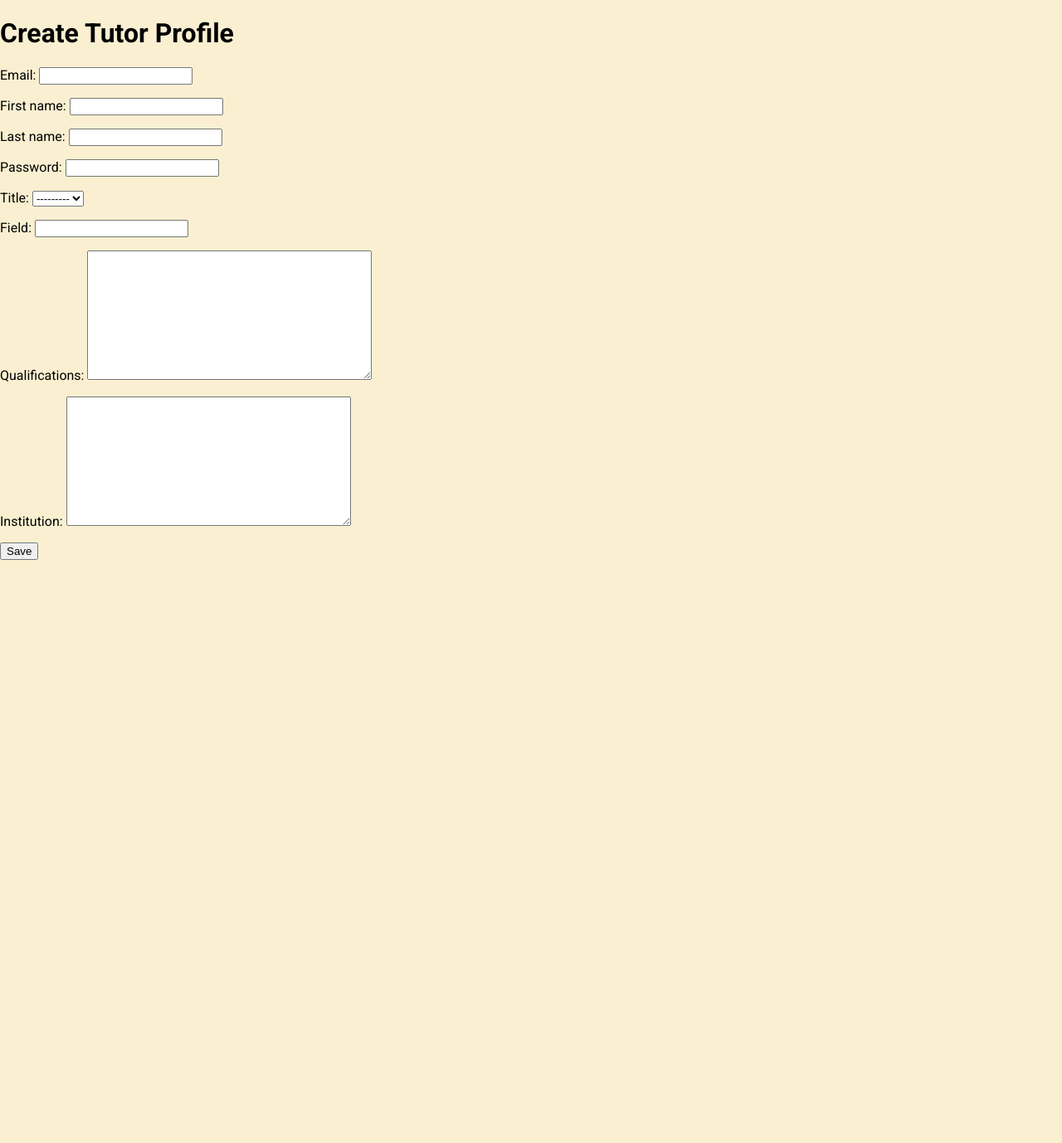
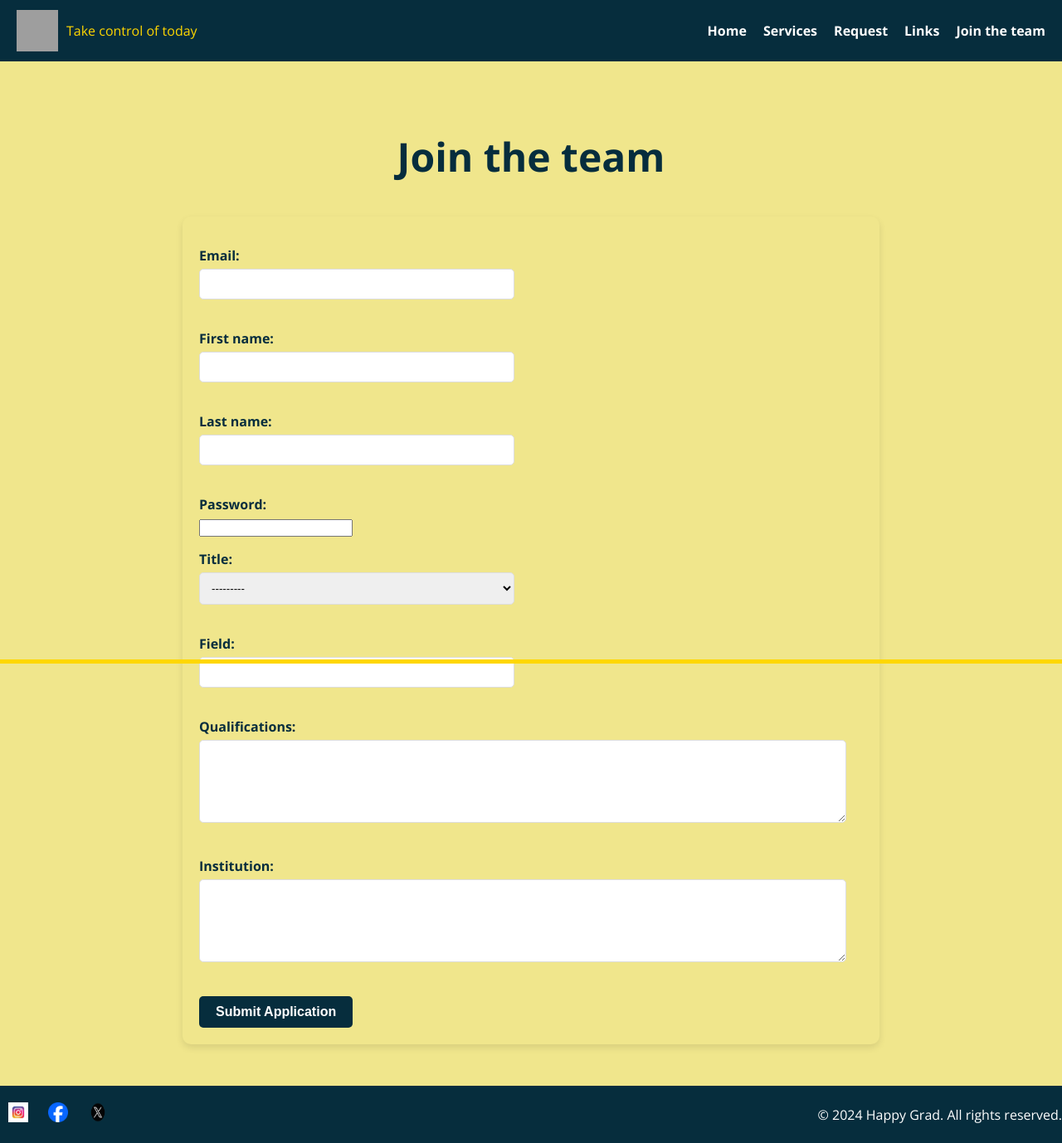
Before and after one commit to Theos-the-dawg/happy_grad_fin, a Django app: page /signup_tutor/ in a window 1280 px wide. Shown: the whole page at 83% size. Before the commit the page ends 675 px from the top, so only its background shows below. Run offline with Django 4.2, Linux system fonts and the light colour scheme; grey boxes are pictures that could not be loaded.

Commit message:
fixed home-page and loginchange

```diff
--- a/service_matcher/templates/create_tutor.html
+++ b/service_matcher/templates/create_tutor.html
@@ -1,19 +1,48 @@
 <!DOCTYPE html>
-<html>
+<html lang="en">
 <head>
     {% load static %}
-    <title>Create Tutor Profile</title>
+    <meta charset="UTF-8">
+    <meta name="viewport" content="width=device-width, initial-scale=1.0">
+    <title>Happy Grad - Join the Team</title>
     <link rel="stylesheet" type="text/css" href="{% static 'css/create_tutor.css' %}">
     <link href="https://fonts.googleapis.com/css2?family=Open+Sans:wght@400;700&display=swap" rel="stylesheet">
     <link href="https://fonts.googleapis.com/css2?family=Roboto:wght@400;700&display=swap" rel="stylesheet">
 </head>
 <body>
-    <h1>Create Tutor Profile</h1>
+    <header>
+        <div class="logo">
+            <img src="{% static 'images/logo.png' %}" alt="Happy Grad Logo">
+            <p>Take control of today</p>
+        </div>
+        <nav>
+            <ul>
+                <li><a href="{% url 'home' %}">Home</a></li>
+                <li><a href="{% url 'services' %}">Services</a></li>
+                <li><a href="{% url 'documents' %}">Request</a></li>
+                <li><a href="{% url 'useful_links' %}">Links</a></li>
+                <li><a href="{% url 'join_the_team' %}">Join the team</a></li>
+            </ul>
+        </nav>
+    </header>
+    <main>
+        <h1>Join the team</h1>
         <form method="post">
             {% csrf_token %}
             {{ user_form.as_p }}
             {{ tutor_form.as_p }}
-        <button type="submit">Save</button>
+            <button type="submit">Submit Application</button>
         </form>
+    </main>
+    <footer>
+        <div class="container">
+            <div class="social-links">
+                <a href="#"><img src="{% static 'images/icon-instagram.png' %}" alt="Instagram"></a>
+                <a href="#"><img src="{% static 'images/icon-facebook.png' %}" alt="Facebook"></a>
+                <a href="#"><img src="{% static 'images/icon-twitter.png' %}" alt="Twitter"></a>
+            </div>
+            <p>&copy; 2024 Happy Grad. All rights reserved.</p>
+        </div>
+    </footer>
 </body>
 </html>
--- a/service_matcher/templates/home.html
+++ b/service_matcher/templates/home.html
@@ -39,7 +39,7 @@
             <a href="#" class="btn">Get Started</a>
         </div>
         {% if request.user.is_authenticated %}
-    <p>Welcome, {{ request.user.username }}!</p>
+    <p>Welcome, {{ request.user.first_name }}!</p>
     <form action="{% url 'logout' %}" method="post">
         {% csrf_token %}
         <button type="submit">Logout</button>
@@ -51,6 +51,8 @@
     </header>
 
     <!-- Main Content Section -->
+
+    <!----
     <main>
         <div class="container">
             <section class="intro">
@@ -70,7 +72,7 @@
             </section>
         </div>
     </main>
-
+-->
     <!-- Footer Section -->
     <footer>
         <div class="container">
--- a/static/css/create_tutor.css
+++ b/static/css/create_tutor.css
@@ -1,115 +1,180 @@
+/* create_tutor.css */
+
 body {
-    font-family: 'Roboto', sans-serif;
-    background-color: #faf0d1;
+    margin: 0;
+    font-family: 'Open Sans', sans-serif;
+    background-color: #f5f5f5;
+}
+
+header {
+    background-color: #062d3d;
+    color: #fff;
+    display: flex;
+    justify-content: space-between;
+    align-items: center;
+    padding: 10px 20px;
+}
+
+header .logo {
+    display: flex;
+    align-items: center;
+}
+
+header .logo img {
+    width: 50px;
+    height: 50px;
+}
+
+header .logo p {
+    margin-left: 10px;
+    font-size: 1em;
+    color: #ffd700;
+}
+
+header nav ul {
+    list-style: none;
+    display: flex;
     margin: 0;
     padding: 0;
 }
 
-nav {
-    background-color: #003366;
-    color: white;
-    padding: 10px 0;
+header nav ul li {
+    margin-left: 20px;
 }
 
-nav .container {
+header nav ul li a {
+    color: #fff;
+    text-decoration: none;
+    font-weight: bold;
+    transition: color 0.3s;
+}
+
+header nav ul li a:hover {
+    color: #ffd700;
+}
+
+main {
+    background-color: #f0e68c;
+    text-align: center;
+    padding: 50px 0;
+}
+
+main h1 {
+    font-size: 3em;
+    margin-bottom: 40px;
+    color: #062d3d;
+}
+
+form {
+    background-color: #f0e68c;
+    max-width: 800px;
+    margin: 0 auto;
+    padding: 20px;
+    border-radius: 10px;
+    box-shadow: 0 4px 8px rgba(0, 0, 0, 0.1);
+    text-align: left;
+}
+
+form h1 {
+    font-size: 2.5em;
+    margin-bottom: 20px;
+    color: #062d3d;
+    text-align: center;
+}
+
+form label {
+    font-weight: bold;
+    color: #062d3d;
+    display: block;
+    margin-bottom: 5px;
+}
+
+form input[type="text"],
+form input[type="email"],
+form input[type="date"],
+form input[type="file"],
+form select,
+form textarea {
+    width: calc(50% - 20px);
+    padding: 10px;
+    margin-bottom: 20px;
+    border: 1px solid #ddd;
+    border-radius: 5px;
+    box-sizing: border-box;
+}
+
+form input[type="text"]:nth-child(odd),
+form input[type="email"]:nth-child(odd),
+form input[type="date"]:nth-child(odd),
+form input[type="file"]:nth-child(odd),
+form select:nth-child(odd),
+form textarea:nth-child(odd) {
+    margin-right: 20px;
+}
+
+form textarea {
+    width: calc(100% - 20px);
+    height: 100px;
+}
+
+form button {
+    background-color: #062d3d;
+    color: #fff;
+    padding: 10px 20px;
+    border: none;
+    border-radius: 5px;
+    font-size: 1em;
+    font-weight: bold;
+    cursor: pointer;
+    transition: background-color 0.3s;
+}
+
+form button:hover {
+    background-color: #ffd700;
+    color: #062d3d;
+}
+
+/* Footer Section */
+footer {
+    background-color: #062d3d;
+    color: #fff;
+    text-align: center;
+    padding: 20px 0;
+}
+
+footer .container {
     display: flex;
     justify-content: space-between;
     align-items: center;
 }
 
-nav .logo a {
-    text-decoration: none;
-    color: white;
-    font-size: 24px;
-    font-weight: bold;
+footer .social-links a {
+    margin: 0 10px;
+    display: inline-block;
 }
 
-nav .nav-links {
-    list-style: none;
-    padding: 0;
-    margin: 0;
-    display: flex;
+footer .social-links img {
+    width: 24px;
+    height: 24px;
+    transition: opacity 0.3s;
 }
 
-nav .nav-links li {
-    margin: 0 15px;
+footer .social-links img:hover {
+    opacity: 0.7;
 }
 
-nav .nav-links a {
-    color: white;
-    text-decoration: none;
-    font-weight: bold;
+footer p {
+    margin: 0;
 }
 
-nav .nav-links a:hover {
-    text-decoration: underline;
+/* Additional styles for the yellow border at the bottom */
+body::after {
+    content: '';
+    display: block;
+    width: 100%;
+    height: 5px;
+    background-color: #ffd700;
+    position: fixed;
+    bottom: 0;
+    left: 0;
 }
-
-.register-container {
-    background-color: #fff8e1;
-    border: 1px solid #003366;
-    border-radius: 10px;
-    width: 50%;
-    margin: 50px auto;
-    padding: 20px;
-    box-shadow: 0 0 10px rgba(0, 0, 0, 0.1);
-    text-align: center;
-}
-
-.register-container h1 {
-    font-size: 36px;
-    color: #003366;
-    margin-bottom: 20px;
-}
-
-.register-container form {
-    display: flex;
-    flex-direction: column;
-    align-items: center;
-}
-
-.register-container form p {
-    margin-bottom: 20px;
-    width: 100%;
-}
-
-.register-container form button {
-    background-color: #003366;
-    color: white;
-    border: none;
-    padding: 10px 20px;
-    border-radius: 5px;
-    font-size: 16px;
-    cursor: pointer;
-}
-
-.register-container form button:hover {
-    background-color: #002244;
-}
-
-.register-container p {
-    margin-top: 20px;
-}
-
-.register-container a {
-    color: #003366;
-    text-decoration: none;
-}
-
-.register-container a:hover {
-    text-decoration: underline;
-}
-
-footer {
-    background-color: #003366;
-    color: white;
-    text-align: center;
-    padding: 10px 0;
-    position: fixed;
-    width: 100%;
-    bottom: 0;
-}
-
-footer .container {
-    margin: 0 auto;
-}
```
Also changed, not shown: service_matcher/templates/login.html (+23 -15 lines). Lines whose indentation alone changed are shown as unchanged.
